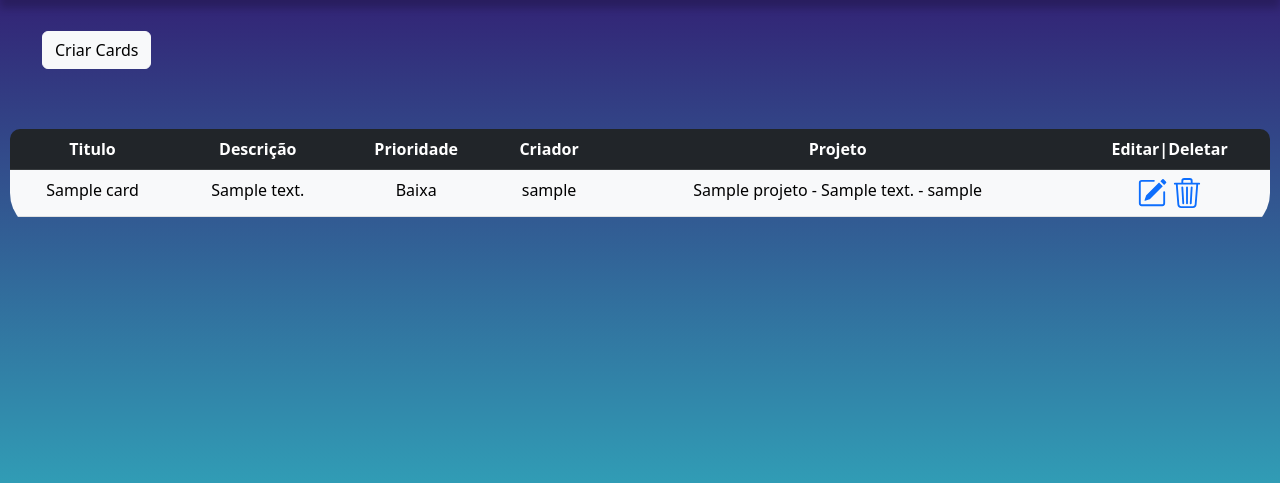
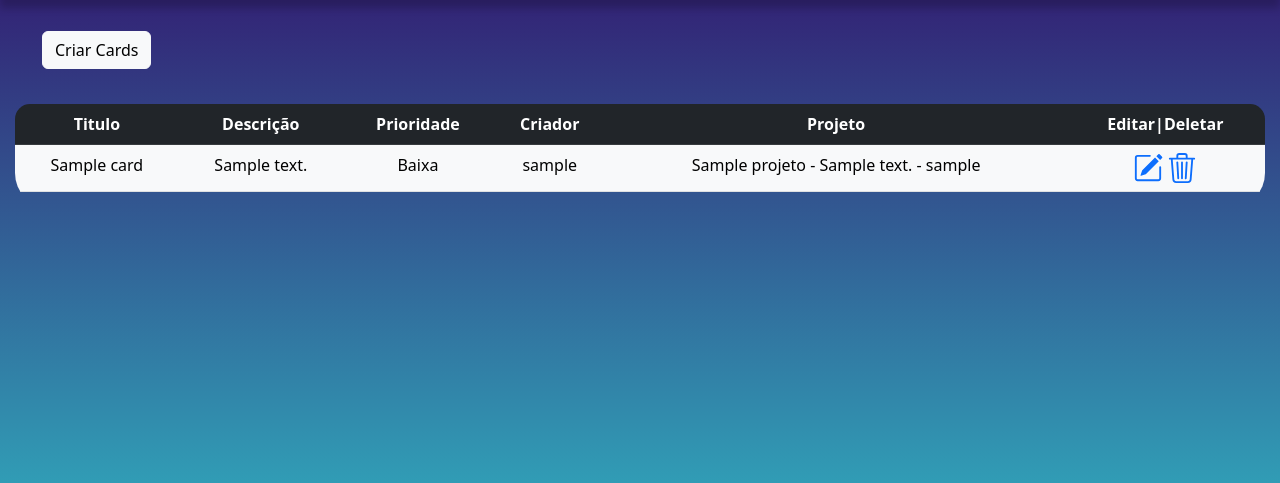
Before and after one commit to Paulo110998/yours_projects, a Django app: page /cards in a window 1280 px wide. Shown: the part 113-596 px from the top of the page. Run offline with Django 4.2, Linux system fonts and the light colour scheme; a user stored in the database is signed in; tables that the repository leaves empty hold one stand-in row (values such as "Sample post"); grey boxes marked "Sample" are stand-in pictures; parts of the project's set-up code (start-up, migrations or seed data) failed here and were passed over; some libraries are stand-ins or nearby versions.

Commit message:
13/03 - 22:01hrs

```diff
--- a/projectos/templates/cards.html
+++ b/projectos/templates/cards.html
@@ -67,8 +67,10 @@ h5, h6, p{
 	}
 }
 .table-responsive{
-  border: 10px solid transparent;
-  border-radius: 20px 20px 50px 50px;
+  border: 15px solid transparent;
+  border-radius: 30px 30px 50px 50px;
+  margin-top: -70px;
+
 
 }
     </style>
@@ -97,15 +99,17 @@ h5, h6, p{
   </header>
 </div class="container">
     <ul style="margin-top: 160px;">
-  <div class="btn-group" role="group" aria-label="Basic example">
-  <a class="btn btn-light" href="{% url 'criar-cards' %}">Criar Cards</a>
-  </div>
+    <div class="btn-group" role="group" aria-label="Basic example">
+    <a class="btn btn-light" href="{% url 'criar-cards' %}">Criar Cards</a>
+    </div>
+  <br>
 
 </ul>
     {% csrf_token %}
     {% for projectos in object_list %}
     <br>
     <br>
+
 
 <div style="text-align: center" class="table-responsive" >
 <table class="table table-hover table-light">
--- a/static/css/homepage.css
+++ b/static/css/homepage.css
@@ -1,4 +1,4 @@
-@import url('https://fonts.googleapis.com/css2?family=Poppins:wght@100;200;300;400;500;600;700&display=swap');
+  @import url('https://fonts.googleapis.com/css2?family=Poppins:wght@100;200;300;400;500;600;700&display=swap');
 
 
 body{
--- a/usuarios/templates/perfil_update.html
+++ b/usuarios/templates/perfil_update.html
@@ -56,10 +56,11 @@
     <img src="{{ user.perfil.foto_perfil.url }}"  alt="Foto" width=150>
     <hr>
     {% else %}
-    <svg xmlns="http://www.w3.org/2000/svg" width="90" height="90" fill="currentColor" class="bi bi-person-circle" viewBox="0 0 16 16">
+    <svg xmlns="http://www.w3.org/2000/svg" width="80" height="80" fill="currentColor" class="bi bi-person-circle" viewBox="0 0 16 16">
   <path d="M11 6a3 3 0 1 1-6 0 3 3 0 0 1 6 0z"/>
   <path fill-rule="evenodd" d="M0 8a8 8 0 1 1 16 0A8 8 0 0 1 0 8zm8-7a7 7 0 0 0-5.468 11.37C3.242 11.226 4.805 10 8 10s4.757 1.225 5.468 2.37A7 7 0 0 0 8 1z"/>
 </svg>
+
     {% endif %}
 
     <form action="" method="POST" enctype="multipart/form-data">
```
Also changed, not shown: paginas/templates/home.html (+3 -9 lines), paginas/templates/welcome.html (+7 -0 lines), uploads/img/retrato_1nZibAH.jpg (added), uploads/img/retrato_kdGMilD.jpg (added).
